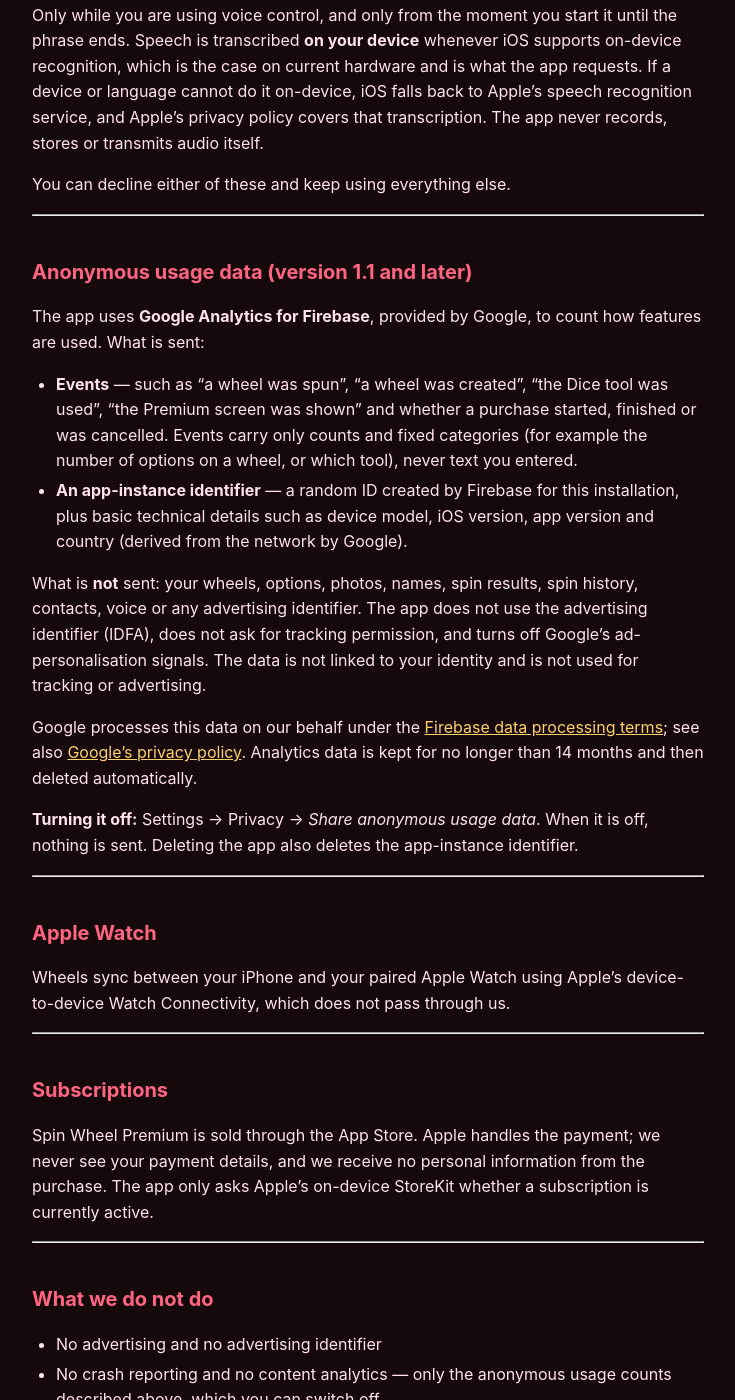
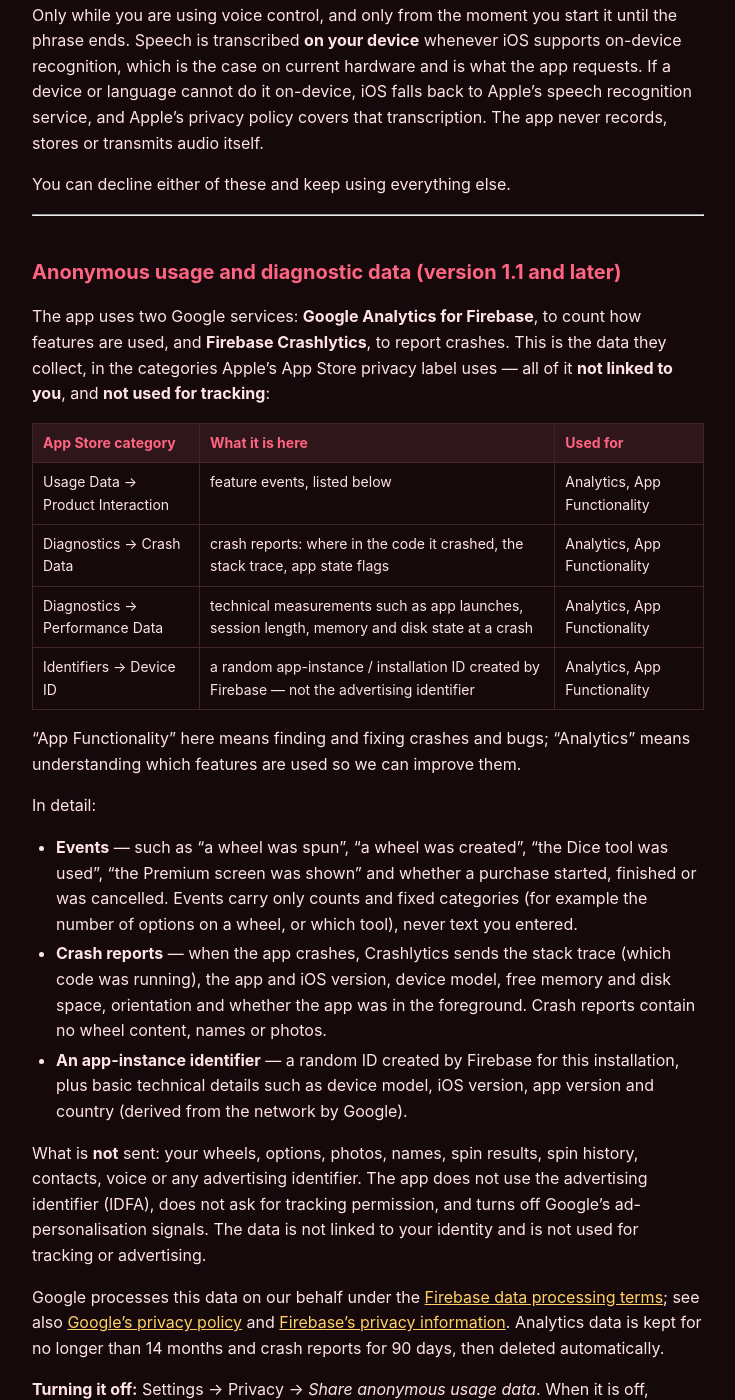
Before and after one commit to Katerina333/spinwheellegal, a Jekyll site: the page built from privacy.md, in a window 1280 px wide and 1400 px high, scrolled down 1197 px. Shown: the whole window, without its empty margins (272-1007 px from the left). Built offline with Jekyll 4.4.1, drawn with Linux system fonts in a browser that asks for light colours; some of the changed text lies outside the part shown.

Commit message:
privacy: Crashlytics crash reports and the four App Store privacy-label data types
Co-Authored-By: Claude Opus 5.5 <noreply@anthropic.com>

```diff
--- a/privacy.md
+++ b/privacy.md
@@ -12,9 +12,10 @@ There is no account, no sign-up and no server of ours. Everything works in
 Airplane Mode.
 
 From version 1.1, the app sends **anonymous usage counts** — for example that a
-spin happened or which tool was opened — so we can see which features people
-use. These counts never contain what you type: no wheel titles, no options, no
-names, no photos. You can switch them off at any time in
+spin happened or which tool was opened — and **crash reports**, so we can see
+which features people use and fix what breaks. None of it contains what you
+type: no wheel titles, no options, no names, no photos. None of it is linked to
+your identity. You can switch all of it off at any time in
 **Settings → Privacy → Share anonymous usage data**.
 
 ---
@@ -56,16 +57,34 @@ You can decline either of these and keep using everything else.
 
 ---
 
-## Anonymous usage data (version 1.1 and later)
+## Anonymous usage and diagnostic data (version 1.1 and later)
 
-The app uses **Google Analytics for Firebase**, provided by Google, to count how
-features are used. What is sent:
+The app uses two Google services: **Google Analytics for Firebase**, to count
+how features are used, and **Firebase Crashlytics**, to report crashes. This is
+the data they collect, in the categories Apple's App Store privacy label uses —
+all of it **not linked to you**, and **not used for tracking**:
+
+| App Store category | What it is here | Used for |
+|---|---|---|
+| Usage Data → Product Interaction | feature events, listed below | Analytics, App Functionality |
+| Diagnostics → Crash Data | crash reports: where in the code it crashed, the stack trace, app state flags | Analytics, App Functionality |
+| Diagnostics → Performance Data | technical measurements such as app launches, session length, memory and disk state at a crash | Analytics, App Functionality |
+| Identifiers → Device ID | a random app-instance / installation ID created by Firebase — not the advertising identifier | Analytics, App Functionality |
+
+"App Functionality" here means finding and fixing crashes and bugs; "Analytics"
+means understanding which features are used so we can improve them.
+
+In detail:
 
 - **Events** — such as "a wheel was spun", "a wheel was created", "the Dice
   tool was used", "the Premium screen was shown" and whether a purchase
   started, finished or was cancelled. Events carry only counts and fixed
   categories (for example the number of options on a wheel, or which tool),
   never text you entered.
+- **Crash reports** — when the app crashes, Crashlytics sends the stack trace
+  (which code was running), the app and iOS version, device model, free memory
+  and disk space, orientation and whether the app was in the foreground. Crash
+  reports contain no wheel content, names or photos.
 - **An app-instance identifier** — a random ID created by Firebase for this
   installation, plus basic technical details such as device model, iOS
   version, app version and country (derived from the network by Google).
@@ -78,12 +97,14 @@ identity and is not used for tracking or advertising.
 
 Google processes this data on our behalf under the
 [Firebase data processing terms](https://firebase.google.com/terms/data-processing-terms);
-see also [Google's privacy policy](https://policies.google.com/privacy). Analytics
-data is kept for no longer than 14 months and then deleted automatically.
+see also [Google's privacy policy](https://policies.google.com/privacy) and
+[Firebase's privacy information](https://firebase.google.com/support/privacy).
+Analytics data is kept for no longer than 14 months and crash reports for 90
+days, then deleted automatically.
 
 **Turning it off:** Settings → Privacy → *Share anonymous usage data*. When it is
-off, nothing is sent. Deleting the app also deletes the app-instance
-identifier.
+off, neither usage counts nor crash reports are sent. Deleting the app also
+deletes the app-instance identifier.
 
 ---
 
@@ -106,13 +127,13 @@ currently active.
 ## What we do not do
 
 - No advertising and no advertising identifier
-- No crash reporting and no content analytics — only the anonymous usage counts
+- No content analytics — only the anonymous usage counts and crash reports
   described above, which you can switch off
 - No tracking as defined by Apple's App Tracking Transparency — the app never
   shows an ATT prompt because there is nothing to ask about
 - No accounts, no email collection, no newsletters
 - No selling of data, and no sharing beyond Google processing the usage counts
-  on our behalf
+  and crash reports on our behalf
 
 ---
 
@@ -120,15 +141,15 @@ currently active.
 
 Spin Wheel is suitable for all ages and is often used in classrooms and by
 families. It collects no personal information from anyone, including children:
-the anonymous usage counts contain nothing a child types or says, and they can
-be switched off in Settings.
+the anonymous usage counts and crash reports contain nothing a child types or
+says, and they can be switched off in Settings.
 
 ---
 
 ## Your rights
 
 Everything you create stays on your device and is in your hands: deleting the
-app removes all of it. The anonymous usage counts are tied only to a random
+app removes all of it. The anonymous usage counts and crash reports are tied only to a random
 app-instance identifier, not to you; if you want them deleted, email us and we
 will ask Google to delete the data for your installation, or simply switch
 sharing off and delete the app.
```
